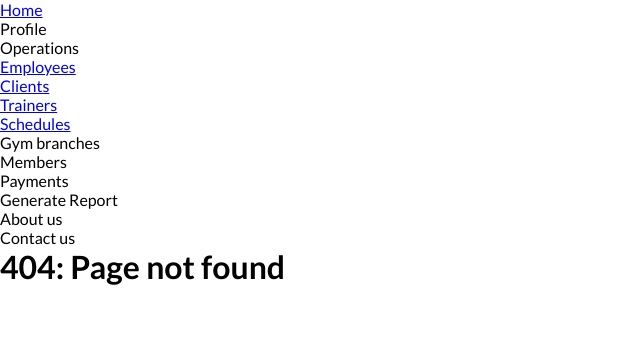
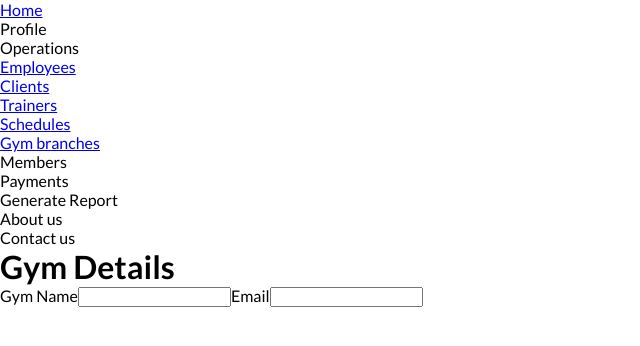
Before and after one commit to ian-afk/GYM_PROJECT_mern, a React (Vite) app in the folder frontend/: page /gymbranches/1 in a window 1280 px wide. Before the commit this address had no page. Shown: the top 346 px of the page, without its empty margins (0-640 px from the left). Built offline with nearby package versions, Linux system fonts and the light colour scheme.

Commit message:
add gym list n gym view initial state

```diff
--- a/frontend/src/App.jsx
+++ b/frontend/src/App.jsx
@@ -22,6 +22,8 @@ import TrainerCreate from './pages/trainer/TrainerCreate';
 import ScheduleList from './pages/schedule/ScheduleList';
 import ScheduleCreate from './pages/schedule/ScheduleCreate';
 import ScheduleView from './pages/schedule/ScheduleView';
+import GymList from './pages/gymbranches/GymList';
+import GymView from './pages/gymbranches/GymView';
 
 export default function App() {
   const AppLayout = () => (
@@ -51,6 +53,9 @@ export default function App() {
         <Route path="/schedules" element={<ScheduleList />}></Route>
         <Route path="/schedules/:id" element={<ScheduleView />}></Route>
         <Route path="/schedules/create" element={<ScheduleCreate />}></Route>
+
+        <Route path="/gymbranches" element={<GymList />}></Route>
+        <Route path="/gymbranches/:id" element={<GymView />}></Route>
         <Route path="*" element={<NotFound />}></Route>
       </Route>
     )
--- a/frontend/src/components/Nav.jsx
+++ b/frontend/src/components/Nav.jsx
@@ -23,7 +23,9 @@ export default function Nav() {
             <li>
               <Link to={'/schedules'}>Schedules</Link>
             </li>
-            <li>Gym branches</li>
+            <li>
+              <Link to={'/gymbranches'}>Gym branches</Link>
+            </li>
             <li>Members</li>
             <li>Payments</li>
             <li>Generate Report</li>
--- /dev/null
+++ b/frontend/src/pages/gymbranches/GymList.jsx
@@ -0,0 +1,47 @@
+import { Link } from 'react-router-dom';
+import LinkButtonComponent from '../../components/LinkButtonComponent';
+import { useAPIList } from '../../hooks/useAPIList';
+
+export default function GymList() {
+  const path = 'gymbranches';
+  const {
+    data: gymbranches,
+    setData: setGymBranches,
+    isLoading,
+    url,
+  } = useAPIList(path);
+
+  return (
+    <>
+      <h1>List of Gym branches</h1>
+      {isLoading ? (
+        <h3>Loading...</h3>
+      ) : (
+        <table>
+          <thead>
+            <tr>
+              <th>Gym Name</th>
+              <th>Email</th>
+              <th>Manager</th>
+              <th>Action</th>
+            </tr>
+          </thead>
+          <tbody>
+            {gymbranches.map((gymb) => {
+              return (
+                <tr key={gymb._id}>
+                  <td>{gymb.name}</td>
+                  <td>{gymb.email}</td>
+                  <td>{gymb.employee}</td>
+                  <td>
+                    <Link to={`/${path}/${gymb._id}`}>View</Link>
+                  </td>
+                </tr>
+              );
+            })}
+          </tbody>
+        </table>
+      )}
+    </>
+  );
+}
--- /dev/null
+++ b/frontend/src/pages/gymbranches/GymView.jsx
@@ -0,0 +1,16 @@
+import { useParams } from 'react-router-dom';
+
+export default function GymView() {
+  const { id } = useParams;
+  return (
+    <>
+      <h1>Gym Details</h1>
+      <form>
+        <label>Gym Name</label>
+        <input type="text" />
+        <label>Email</label>
+        <input type="text" value={id} />
+      </form>
+    </>
+  );
+}
```
